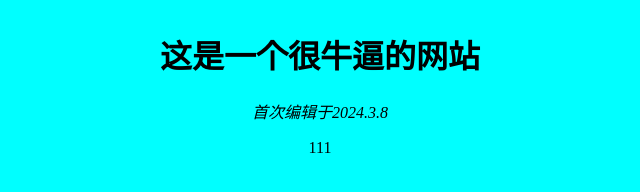
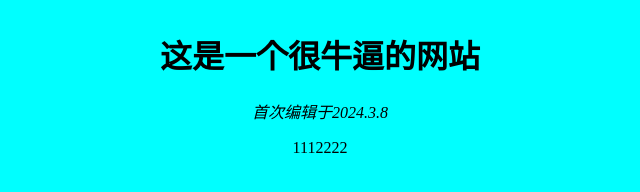
Before and after one commit to yyyyyy214/yyyyyy214.github.io, a plain HTML site: page index.html in a window 1280 px wide. Shown: the full height of the page, 320-960 px from the left. Drawn offline with Linux system fonts and the light colour scheme.

Commit message:
Update index.html

```diff
--- a/index.html
+++ b/index.html
@@ -22,7 +22,7 @@
     <h1 align="center">这是一个很牛逼的网站</h1>
     <div style="height:1000px" alt="主题" align="center">
         <em>首次编辑于2024.3.8</em>
-        <p>111</p>
+        <p>1112222</p>
 
     </div>
 </body>
```
